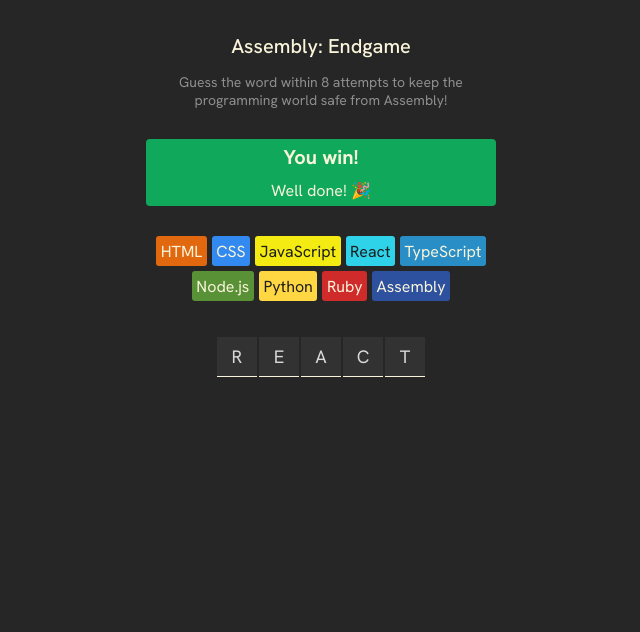
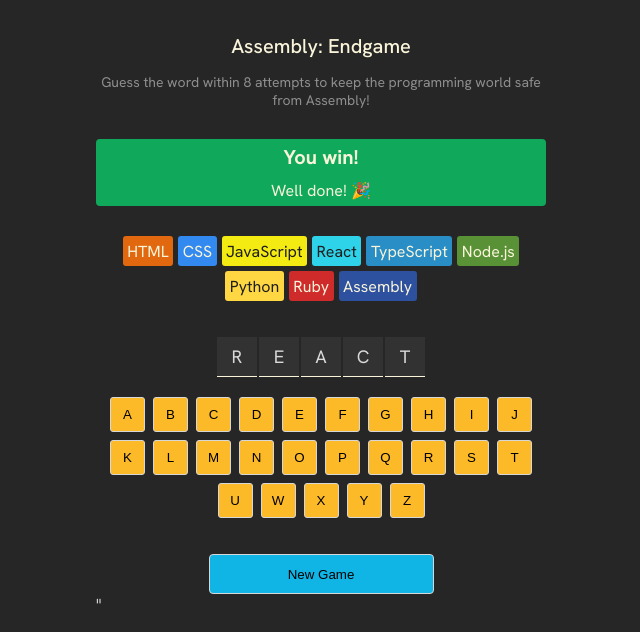
Before and after one commit to vigneshblue/scrimba-react-assembly-end-game, a React (Vite) app: page / in a window 1280 px wide. Shown: the top 632 px of the page, without its empty margins (319-959 px from the left). Built offline with nearby package versions, Linux system fonts and the light colour scheme.

Commit message:
Add keyboard design and new game button

```diff
--- a/src/App.jsx
+++ b/src/App.jsx
@@ -3,6 +3,9 @@
 
 function App() {
   const [currentWord, setCurrentWord] = useState('react')
+
+  const alphabets = "abcdefghijklmnopqrstuwxyz"
+
   const languageElements = languages.map(language => {
     const styles = {backgroundColor:language.backgroundColor, color:language.color}
     return (
@@ -14,9 +17,15 @@
       </span>
     )
   })
+
   const currentWordElements = [...currentWord].map((char, index) => (
     <span key={index}>{char.toUpperCase()}</span>
   ))
+
+  const keyboardElements = [...alphabets].map(letter => (
+    <button key={letter}>{letter.toUpperCase()}</button>
+  ))
+
   return (
     <main>
       <header>
@@ -33,6 +42,10 @@
       <section className="current-word">
         {currentWordElements}
       </section>
+      <section className="keyboard">
+        {keyboardElements}
+      </section>
+      <button className="new-game">New Game</button>"
     </main>
   )
 }
--- a/src/index.css
+++ b/src/index.css
@@ -25,7 +25,7 @@
 
 header > p {
   font-size: 0.875rem;
-  max-width: 350px;
+  max-width: 450px;
   color: #8E8E8E;
 }
 
@@ -52,8 +52,9 @@
   display: flex;
   flex-wrap: wrap;
   gap: 5px;
-  max-width: 350px;
+  max-width: 450px;
   justify-content: center;
+  margin-bottom: 36px;
 }
 
 section.languages span {
@@ -65,7 +66,7 @@
   display: flex;
   justify-content: center;
   gap: 2px;
-  margin-top: 36px;
+  margin-bottom: 20px;
 }
 
 section.current-word > span {
@@ -78,3 +79,33 @@
   font-size: 1.125rem;
   border-bottom: 1px solid #F9F4DA;
 }
+
+section.keyboard {
+  display: flex;
+  flex-wrap: wrap;
+  gap: 8px;
+  justify-content: center;
+  max-width: 450px;
+  margin-bottom: 36px;
+}
+
+section.keyboard > button {
+  height: 35px;
+  width: 35px;
+  background-color: #FCBA29;
+  border: 1px solid #D7D7D7;
+  border-radius: 3px;
+  cursor: pointer;
+}
+
+button.new-game {
+  background-color: #11B5E5;
+  border: 1px solid #D7D7D7;
+  border-radius: 4px;
+  width: 225px;
+  height: 40px;
+  padding: 6px 12px;
+  display: block;
+  margin-inline: auto;
+  cursor: pointer;
+}
```
